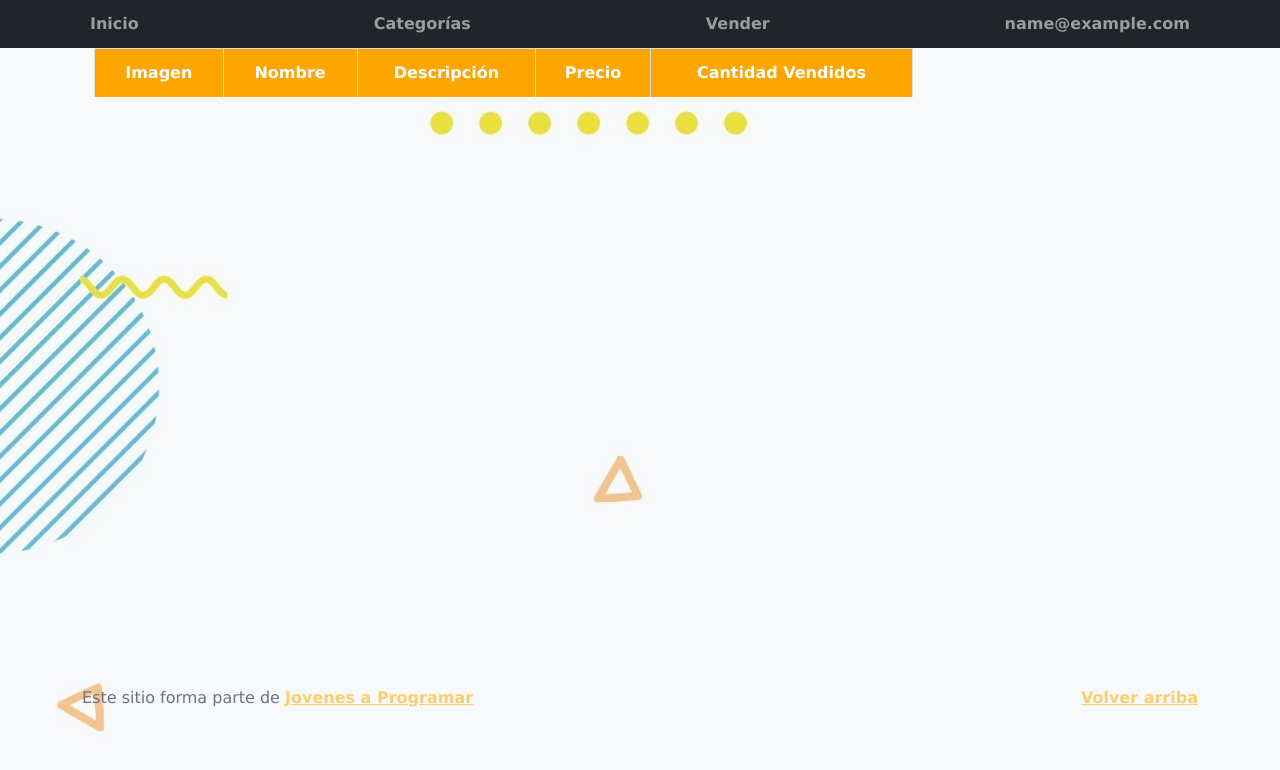
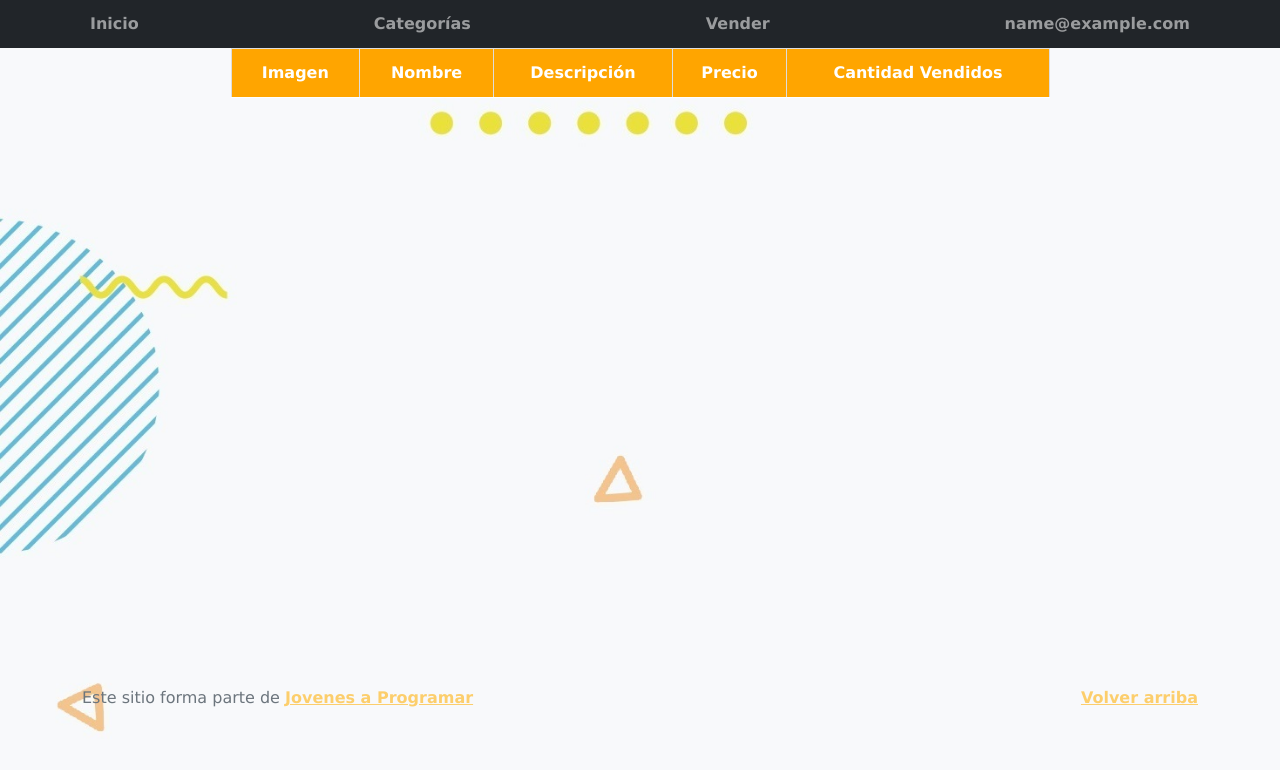
Before and after one commit to luciagastelu/proyectoJaP, a plain HTML site: page products.html in a window 1280 px wide. Drawn offline with Linux system fonts and the light colour scheme; no server answers; sample sign-in values are in the browser's storage.

Commit message:
Update styles.css
en las líneas 196 a 199 agregué el respectivo código css para el container.table

```diff
--- a/css/styles.css
+++ b/css/styles.css
@@ -193,7 +193,11 @@ a.custom-card:hover {
   justify-content: center; /* Centrar horizontalmente */
   align-items: center; /* Centrar verticalmente */
 }
-
+.container-table {
+  display: flex; /*centra el contenido */
+  justify-content: center; /* Centra horizontalmente la tabla */
+  width: 100%; /* Para que el contenedor ocupe todo el ancho que esté disponible */
+}
 * {
   box-sizing: border-box;
 }
```
